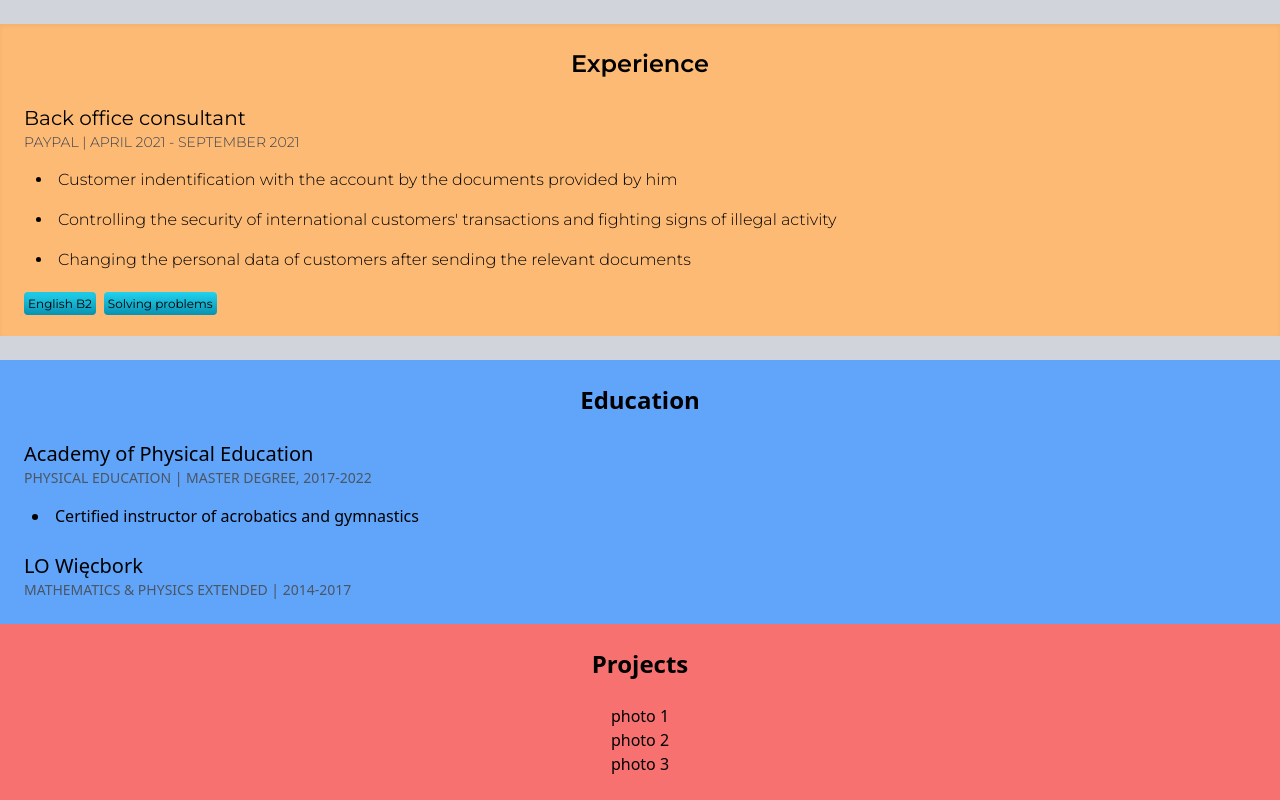
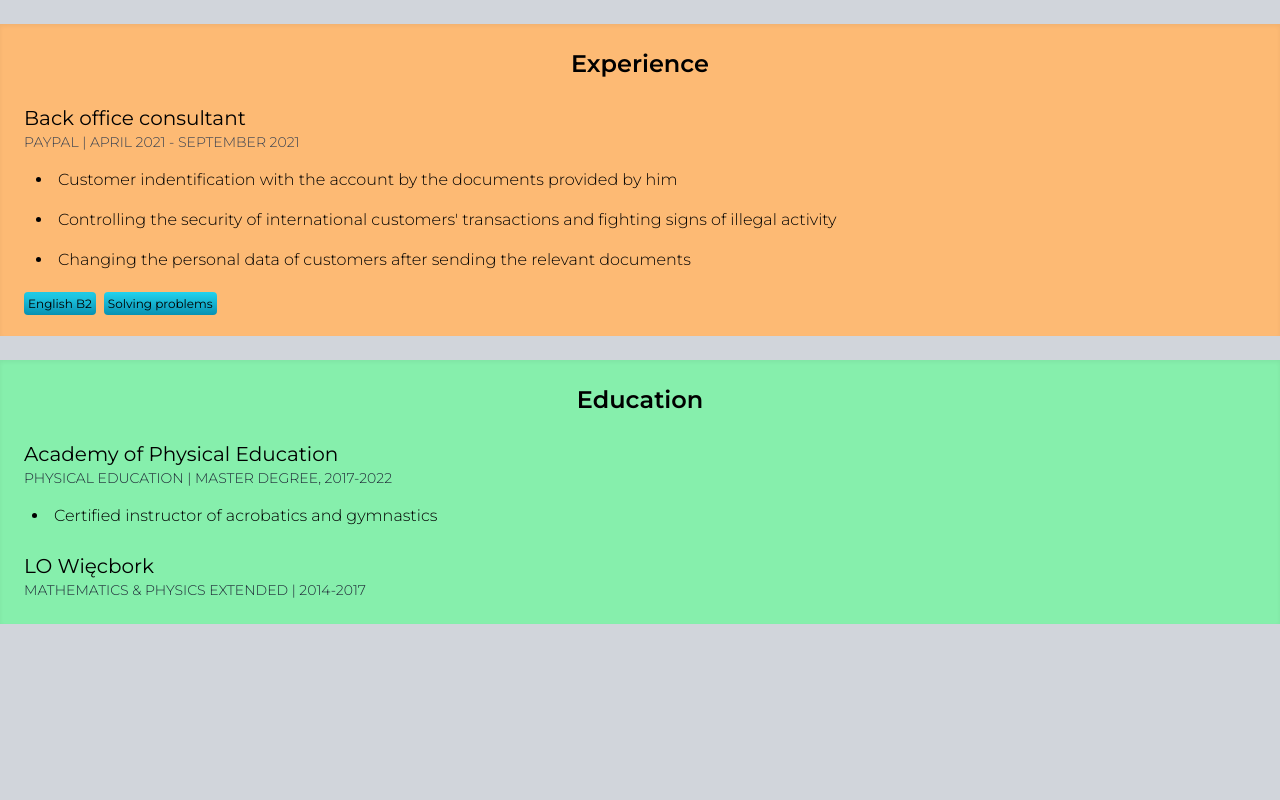
Before and after one commit to karolhas/CV, a React (Vite) app: page / in a window 1280 px wide. Shown: the part 1604-2404 px from the top of the page. After the commit the page ends 2252 px from the top, so only its background shows below. Built offline with nearby package versions, Linux system fonts and the light colour scheme.

Commit message:
Changed Education style

```diff
--- a/src/App.tsx
+++ b/src/App.tsx
@@ -4,7 +4,7 @@ import About from "./components/About";
 import Technologies from "./components/Technologies";
 import Experience from "./components/Experience";
 import Education from "./components/Education";
-import Projects from "./components/Projects";
+// import Projects from "./components/Projects";
 
 function App() {
   return (
@@ -15,7 +15,7 @@ function App() {
       <Technologies />
       <Experience />
       <Education />
-      <Projects />
+      {/* <Projects /> */}
     </>
   );
 }
--- a/src/components/Education.tsx
+++ b/src/components/Education.tsx
@@ -1,16 +1,16 @@
 function Education() {
   return (
-    <section className="bg-blue-400 p-6">
+    <section className="my-6 bg-green-300 p-6 font-montserrat shadow-inner">
       <h2 className="text-center text-2xl font-semibold">Education</h2>
       <h3 className="pt-6 text-xl">Academy of Physical Education</h3>
-      <p className="text-sm font-light text-gray-600">
+      <p className="text-sm font-light text-gray-800">
         PHYSICAL EDUCATION | MASTER DEGREE, 2017-2022
       </p>
       <ul className="ml-2 list-inside list-disc pt-4 font-light">
         <li>Certified instructor of acrobatics and gymnastics</li>
       </ul>
       <h3 className="pt-6 text-xl">LO Więcbork</h3>
-      <p className="text-sm font-light text-gray-600">
+      <p className="text-sm font-light text-gray-800">
         MATHEMATICS & PHYSICS EXTENDED | 2014-2017
       </p>
     </section>
--- a/src/components/Projects.tsx
+++ b/src/components/Projects.tsx
@@ -1,14 +1,14 @@
-function Projects() {
-  return (
-    <section className="bg-red-400 p-6">
-      <h2 className="text-center text-2xl font-semibold">Projects</h2>
-      <div className="pt-6 text-center">
-        <p>photo 1</p>
-        <p>photo 2</p>
-        <p>photo 3</p>
-      </div>
-    </section>
-  );
-}
+// function Projects() {
+//   return (
+//     <section className="bg-red-400 p-6">
+//       <h2 className="text-center text-2xl font-semibold">Projects</h2>
+//       <div className="pt-6 text-center">
+//         <p>photo 1</p>
+//         <p>photo 2</p>
+//         <p>photo 3</p>
+//       </div>
+//     </section>
+//   );
+// }
 
-export default Projects;
+// export default Projects;
```
